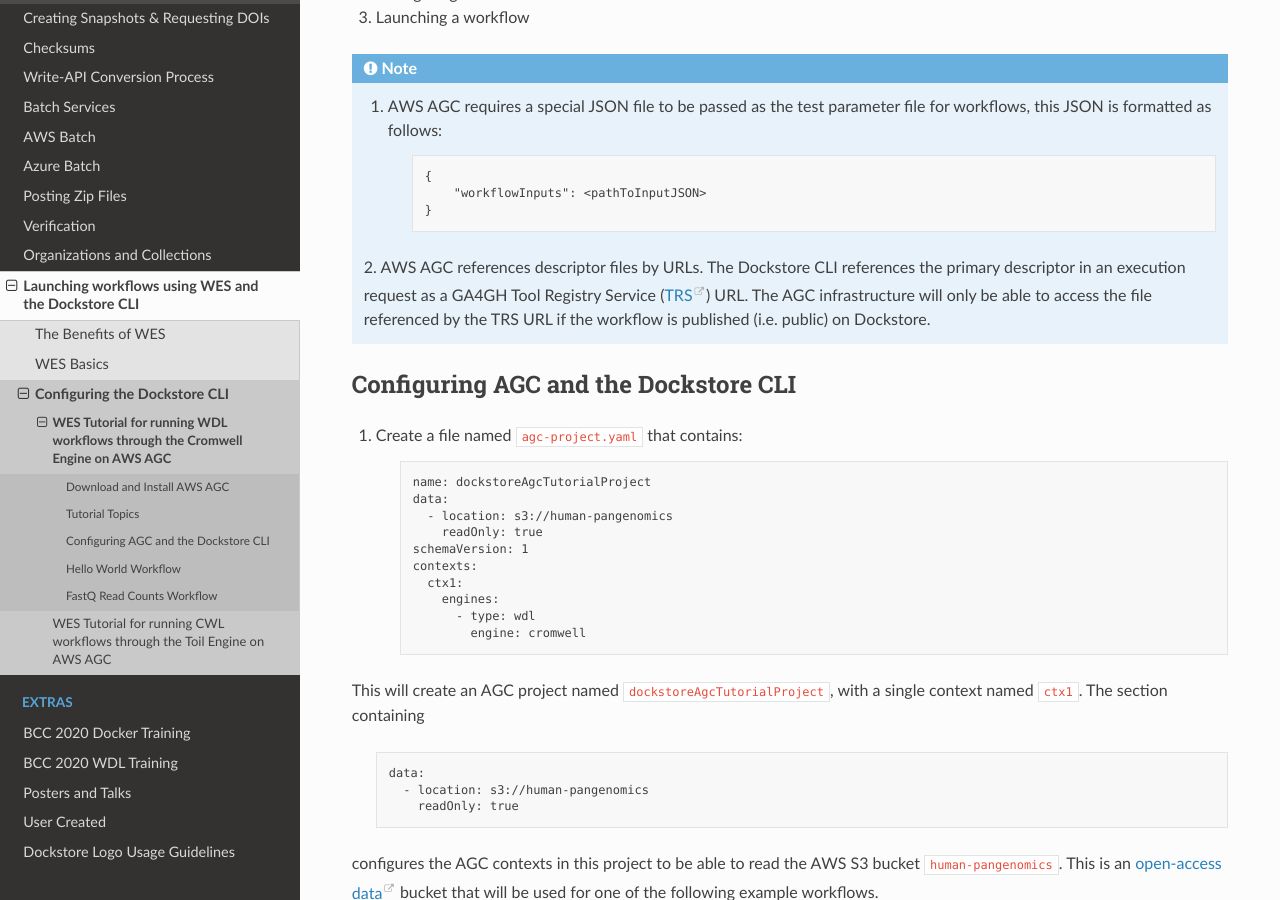
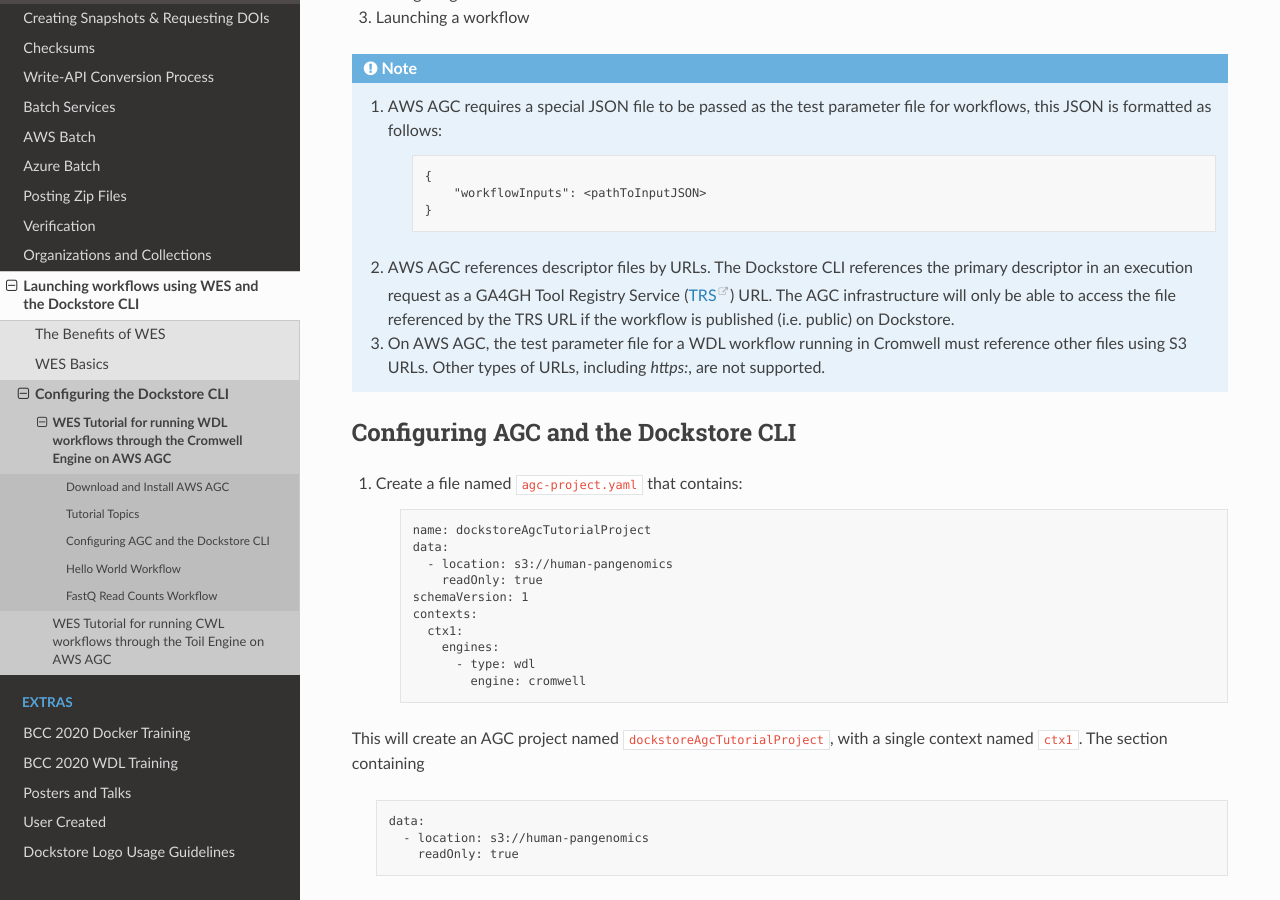
Before and after one commit to dockstore/dockstore-documentation, a Sphinx documentation site: the page built from docs/advanced-topics/wes/wes-wdl-agc-tutorial.rst, in a window 1280 px wide and 900 px high, scrolled down 853 px. Built offline with Sphinx 7.4.7 and the Read the Docs theme 2.0.0, drawn with Linux system fonts in a browser that asks for light colours.

Commit message:
mention AGC Cromwell wdl input S3 URL requirement
https://ucsc-cgl.atlassian.net/browse/DOCK-2347
#5416

```diff
--- a/docs/advanced-topics/docker-alternatives.rst
+++ b/docs/advanced-topics/docker-alternatives.rst
@@ -122,7 +122,7 @@
 Podman is a daemon-less alternative of Docker that allows end users to run Docker/Open Container Initiative (OCI) containers without root privileges.
 
 Podman can be installed following the instructions
-`here <https://podman.io/getting-started/installation>`__.
+`here <https://podman.io/docs/installation>`__.
 
 cwltool
 ~~~~~~~
--- a/docs/advanced-topics/wes/wes-wdl-agc-tutorial.rst
+++ b/docs/advanced-topics/wes/wes-wdl-agc-tutorial.rst
@@ -38,8 +38,9 @@
                 "workflowInputs": <pathToInputJSON>
             }
 
-    2. AWS AGC references descriptor files by URLs. The Dockstore CLI references the primary descriptor in an execution request as a GA4GH Tool Registry Service (`TRS <https://github.com/ga4gh/tool-registry-service-schemas>`_) URL.
-    The AGC infrastructure will only be able to access the file referenced by the TRS URL if the workflow is published (i.e. public) on Dockstore.
+    2. AWS AGC references descriptor files by URLs. The Dockstore CLI references the primary descriptor in an execution request as a GA4GH Tool Registry Service (`TRS <https://github.com/ga4gh/tool-registry-service-schemas>`_) URL.  The AGC infrastructure will only be able to access the file referenced by the TRS URL if the workflow is published (i.e. public) on Dockstore.
+
+    3. On AWS AGC, the test parameter file for a WDL workflow running in Cromwell must reference other files using S3 URLs.  Other types of URLs, including `https:`, are not supported.
 
 Configuring AGC and the Dockstore CLI
 ----------------------------------------
```
